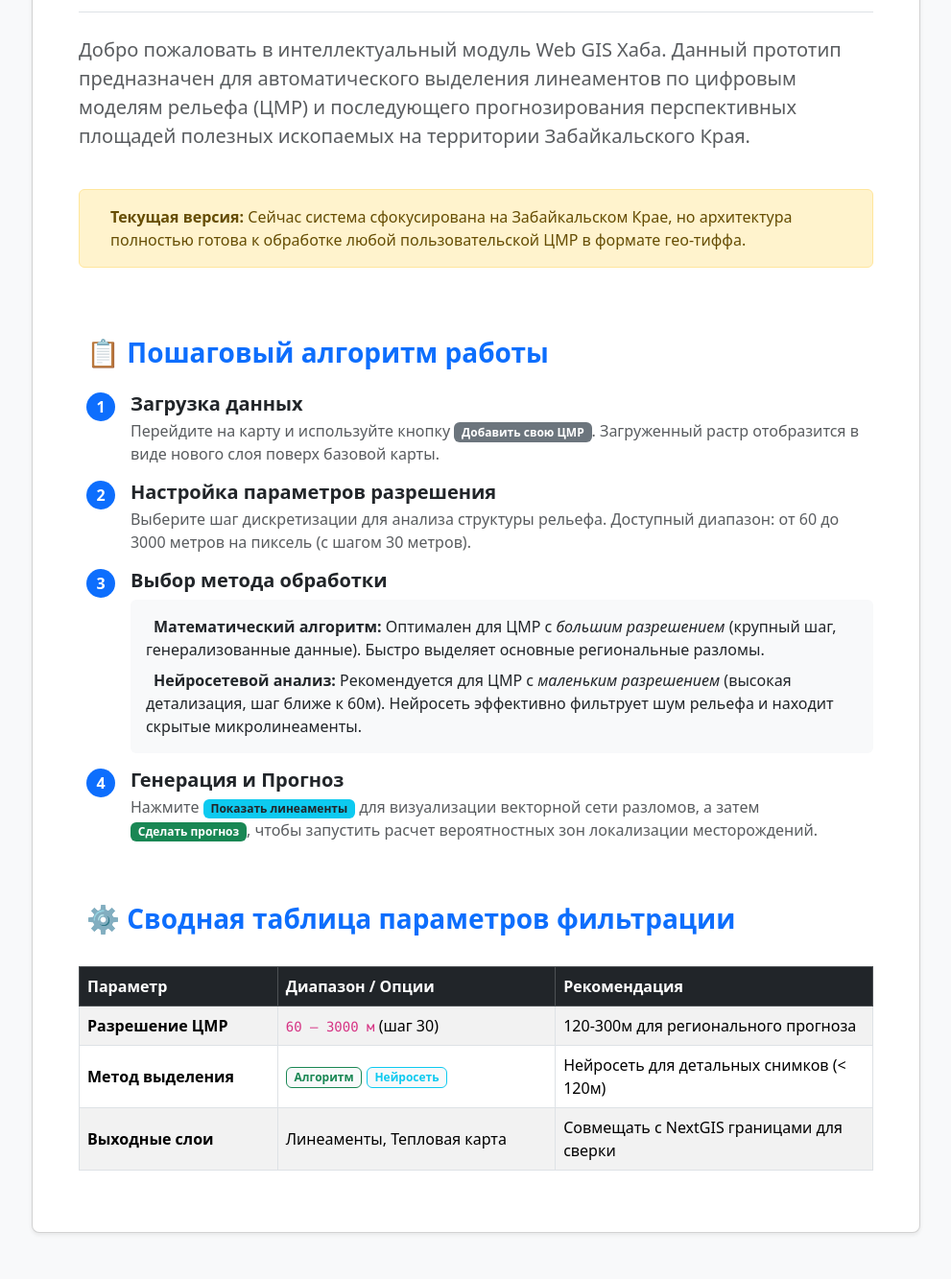
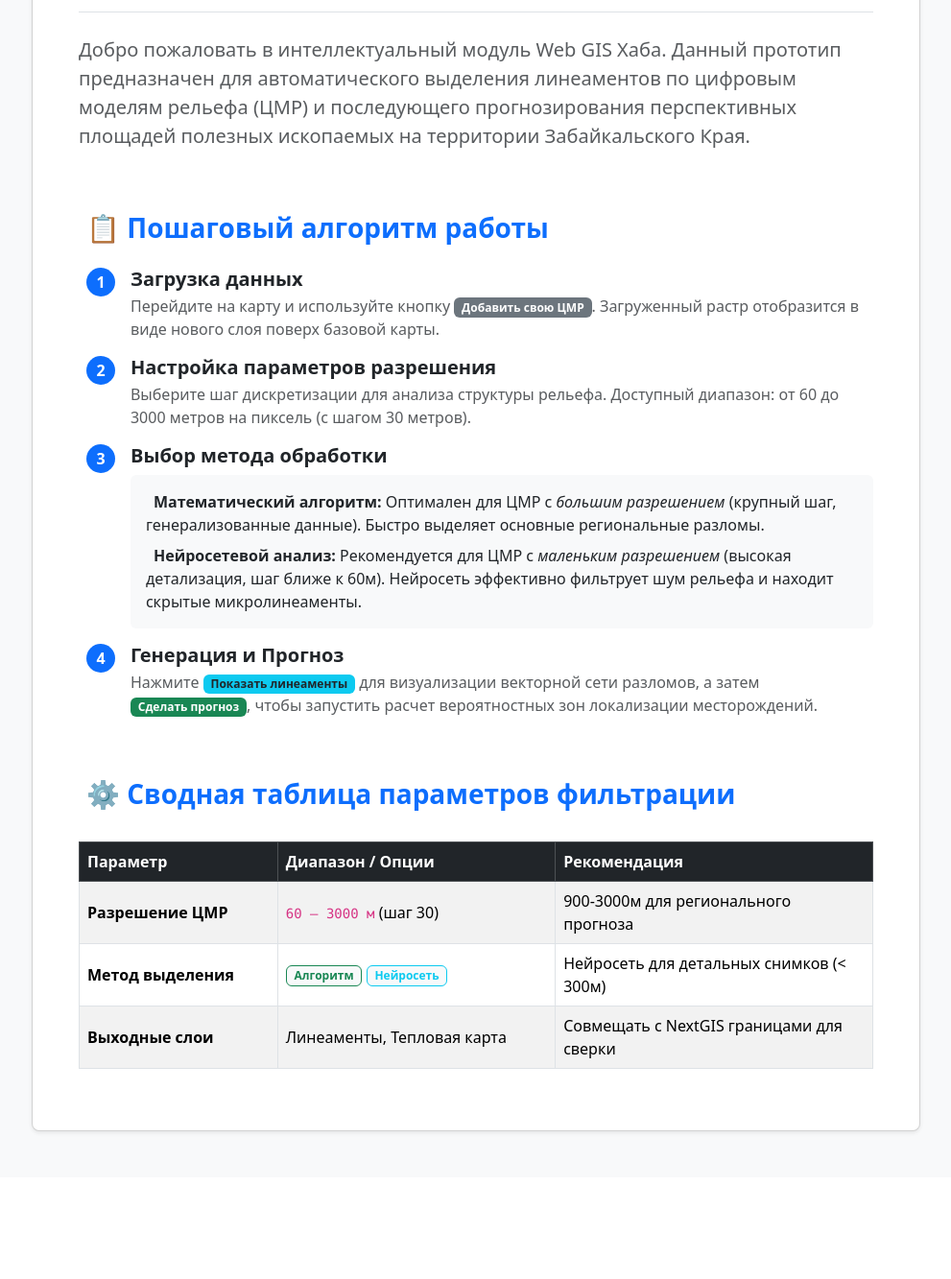
Before and after one commit to Chectus/gisweb, a Flask app: page /docs in a window 1280 px wide. Shown: the part 253-1586 px from the top of the page at 96% size, without its empty margins (144-1135 px from the left). After the commit the page ends 1435 px from the top, so only its background shows below. Run offline with Flask 3, Linux system fonts and the light colour scheme; the visitor is signed in with stand-in values (Sample User, id 1).

Commit message:
чутка подправила

```diff
--- a/templates/docs.html
+++ b/templates/docs.html
@@ -31,12 +31,12 @@
                         Добро пожаловать в интеллектуальный модуль Web GIS Хаба. Данный прототип предназначен для автоматического выделения <strong>линеаментов</strong> по цифровым моделям рельефа (ЦМР) и последующего прогнозирования перспективных площадей полезных ископаемых на территории Забайкальского Края.
                     </p>
 
-                    <div class="alert alert-warning d-flex align-items-center my-4" role="alert">
+                    <!-- <div class="alert alert-warning d-flex align-items-center my-4" role="alert">
                         <i class="bi bi-lightbulb-fill text-warning fs-4 me-3"></i>
                         <div>
                             <strong>Текущая версия:</strong> Сейчас система сфокусирована на Забайкальском Крае, но архитектура полностью готова к обработке любой пользовательской ЦМР в формате гео-тиффа.
                         </div>
-                    </div>
+                    </div> -->
 
                     <h2 class="h3 text-primary mt-5 mb-4 fw-semibold">
                         <i class="bi bi-clist-check me-2"></i> 📋 Пошаговый алгоритм работы
@@ -98,7 +98,7 @@
                                 <tr>
                                     <td class="fw-bold">Разрешение ЦМР</td>
                                     <td><code>60 — 3000 м</code> (шаг 30)</td>
-                                    <td>120-300м для регионального прогноза</td>
+                                    <td>900-3000м для регионального прогноза</td>
                                 </tr>
                                 <tr>
                                     <td class="fw-bold">Метод выделения</td>
@@ -106,7 +106,7 @@
                                         <span class="badge bg-light text-success border border-success">Алгоритм</span>
                                         <span class="badge bg-light text-info border border-info">Нейросеть</span>
                                     </td>
-                                    <td>Нейросеть для детальных снимков (&lt; 120м)</td>
+                                    <td>Нейросеть для детальных снимков (&lt; 300м)</td>
                                 </tr>
                                 <tr>
                                     <td class="fw-bold">Выходные слои</td>
```
